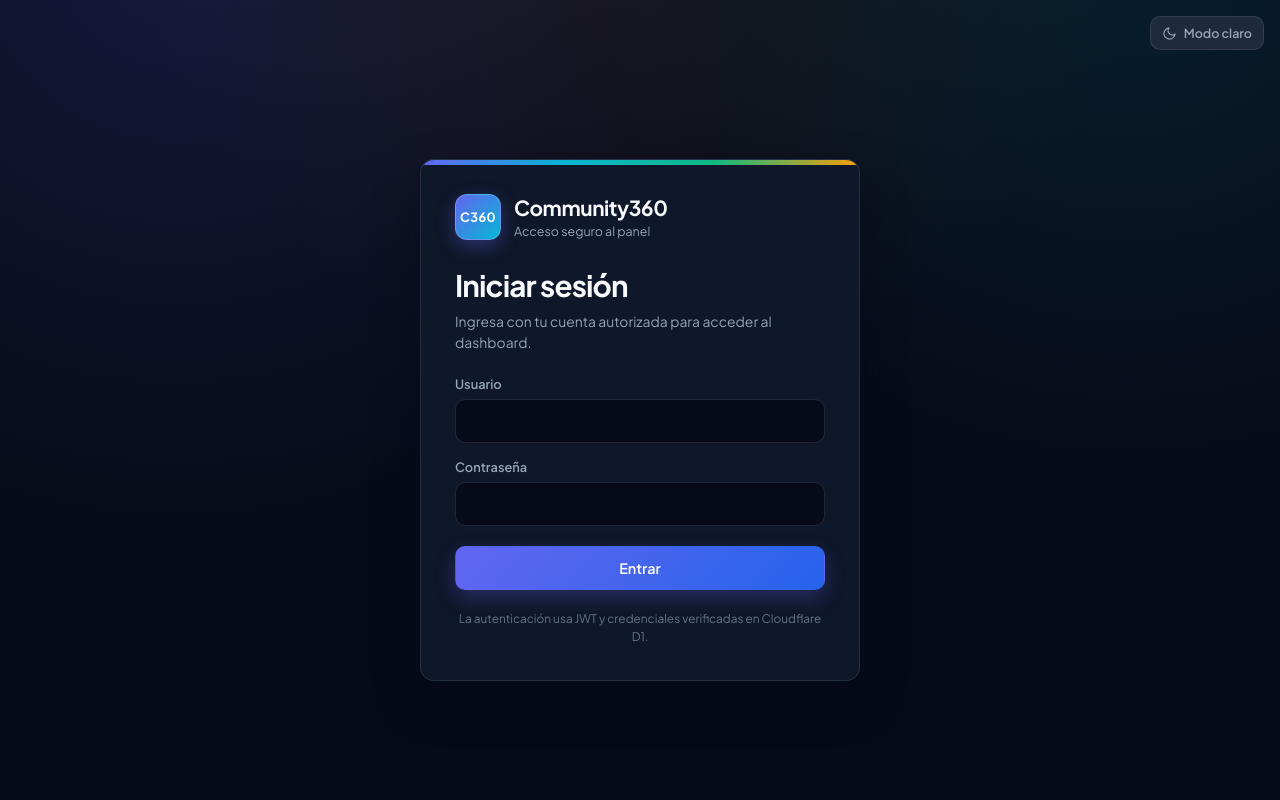
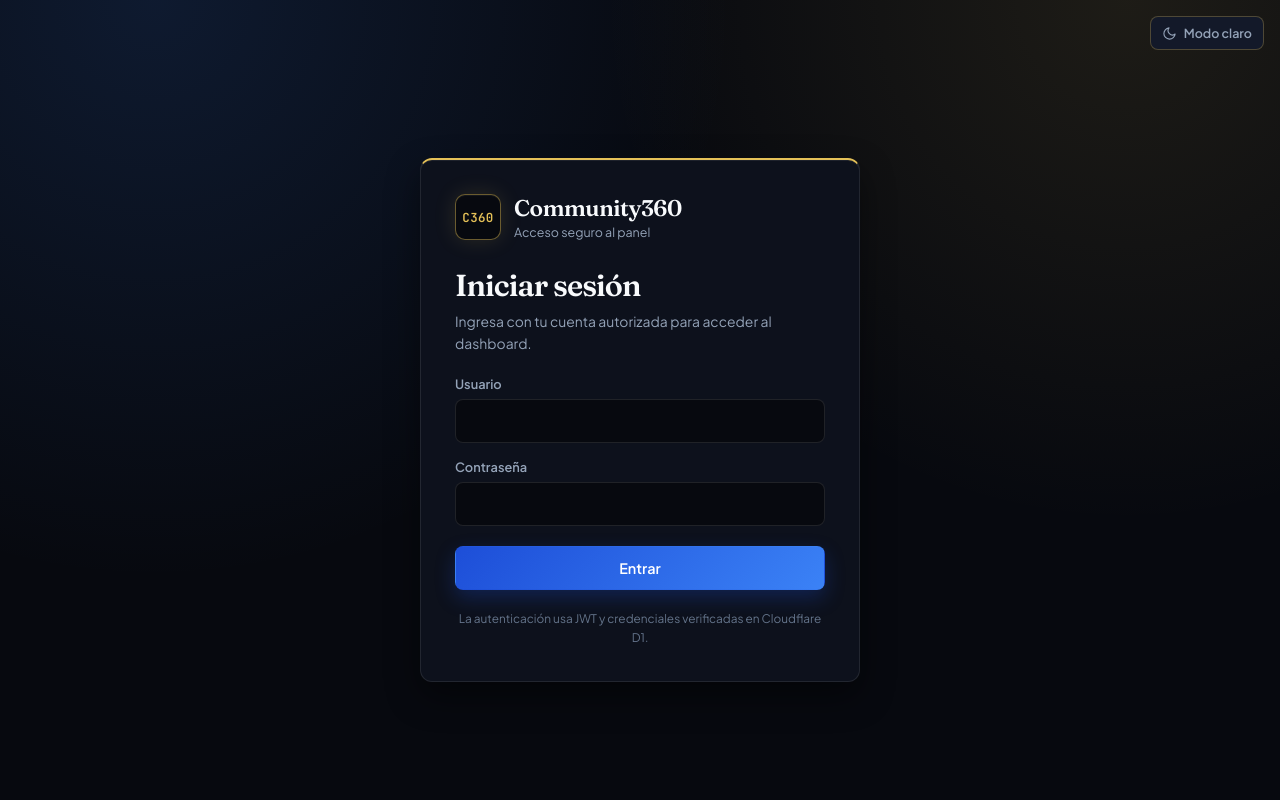
Before and after one commit to Jose-ma12/Community360, a FastAPI app: page /static/login.html in a window 1280 px wide. Run offline with FastAPI, Linux system fonts and the light colour scheme.

Commit message:
Aplica diseño refinado en tonos joya y oro champán con modo oscuro y claro

```diff
--- a/static/login.html
+++ b/static/login.html
@@ -13,7 +13,7 @@
   </script>
   <link rel="preconnect" href="https://fonts.googleapis.com">
   <link rel="preconnect" href="https://fonts.gstatic.com" crossorigin>
-  <link href="https://fonts.googleapis.com/css2?family=JetBrains+Mono:wght@500;600&amp;family=Plus+Jakarta+Sans:wght@400;500;600;700&amp;display=swap" rel="stylesheet">
+  <link href="https://fonts.googleapis.com/css2?family=Fraunces:wght@500;600&amp;family=JetBrains+Mono:wght@500;600&amp;family=Plus+Jakarta+Sans:wght@400;500;600;700&amp;display=swap" rel="stylesheet">
   <link rel="stylesheet" href="/static/styles.css">
 </head>
 <body class="login-body">
--- a/static/styles.css
+++ b/static/styles.css
@@ -1,95 +1,105 @@
 :root {
-  --bg-main: #070B19;
+  --bg-main: #07090F;
   --bg-gradient:
-    radial-gradient(circle at 14% -8%, rgba(99, 102, 241, 0.16), transparent 42%),
-    radial-gradient(circle at 88% -10%, rgba(6, 182, 212, 0.12), transparent 38%),
-    radial-gradient(circle at 50% -18%, rgba(245, 158, 11, 0.08), transparent 46%);
-  --bg-card: #0F172A;
-  --bg-elevated: #1E293B;
-  --border-color: rgba(148, 163, 184, 0.18);
+    radial-gradient(circle at 12% 0%, rgba(59, 130, 246, 0.14), transparent 42%),
+    radial-gradient(circle at 88% 0%, rgba(229, 193, 88, 0.10), transparent 38%);
+  --bg-card: #0D111C;
+  --card-border: 1px solid rgba(255, 255, 255, 0.09);
+  --card-shadow: inset 0 1px 0 rgba(255, 255, 255, 0.07), 0 14px 34px rgba(0, 0, 0, 0.45);
+  --bg-elevated: #131929;
+  --border-color: rgba(255, 255, 255, 0.10);
   --text-primary: #F8FAFC;
   --text-secondary: #94A3B8;
   --text-muted: #64748B;
-  --card-shadow: 0 18px 45px rgba(2, 6, 23, 0.45);
-
-  --accent-indigo: #6366F1;
-  --accent-cyan: #06B6D4;
+  --accent-gold: #E5C158;
+  --accent-sapphire: #3B82F6;
   --accent-emerald: #10B981;
-  --accent-gold: #F59E0B;
-  --accent-violet: #8B5CF6;
-  --accent-pink: #EC4899;
-  --accent-blue: #3B82F6;
+  --accent-amethyst: #8B5CF6;
+  --accent-rose: #F43F5E;
+  --accent-cyan: #0EA5E9;
+  --accent-amber: #D97706;
   --accent-teal: #14B8A6;
 
-  --badge-indigo-bg: rgba(99, 102, 241, 0.16);
-  --badge-indigo-text: #C7D2FE;
-  --badge-indigo-border: rgba(99, 102, 241, 0.32);
+  --badge-bg: rgba(59, 130, 246, 0.14);
+  --badge-text: #93C5FD;
+  --badge-border: rgba(59, 130, 246, 0.30);
+  --pill-a-bg: rgba(229, 193, 88, 0.12);
+  --pill-a-text: #E5C158;
+  --pill-a-border: rgba(229, 193, 88, 0.34);
+  --pill-b-bg: rgba(59, 130, 246, 0.14);
+  --pill-b-text: #93C5FD;
+  --pill-b-border: rgba(59, 130, 246, 0.34);
 
-  --pill-a-bg: rgba(99, 102, 241, 0.16);
-  --pill-a-text: #C7D2FE;
-  --pill-a-border: rgba(99, 102, 241, 0.35);
-  --pill-b-bg: rgba(6, 182, 212, 0.14);
-  --pill-b-text: #67E8F9;
-  --pill-b-border: rgba(6, 182, 212, 0.32);
-
-  --sent-pos-bg: rgba(16, 185, 129, 0.15);
+  --sent-pos-bg: rgba(16, 185, 129, 0.14);
   --sent-pos-text: #34D399;
   --sent-pos-border: rgba(16, 185, 129, 0.32);
-  --sent-neu-bg: rgba(245, 158, 11, 0.15);
-  --sent-neu-text: #FBBF24;
-  --sent-neu-border: rgba(245, 158, 11, 0.32);
-  --sent-neg-bg: rgba(239, 68, 68, 0.15);
-  --sent-neg-text: #F87171;
-  --sent-neg-border: rgba(239, 68, 68, 0.32);
+  --sent-neu-bg: rgba(229, 193, 88, 0.14);
+  --sent-neu-text: #E5C158;
+  --sent-neu-border: rgba(229, 193, 88, 0.32);
+  --sent-neg-bg: rgba(244, 63, 94, 0.14);
+  --sent-neg-text: #FB7185;
+  --sent-neg-border: rgba(244, 63, 94, 0.32);
 
-  --chart-grid: rgba(148, 163, 184, 0.12);
+  --chart-grid: rgba(255, 255, 255, 0.07);
   --chart-tick: #94A3B8;
-  --chart-tooltip-bg: #0F172A;
-  --chart-tooltip-border: rgba(148, 163, 184, 0.28);
+  --chart-tooltip-bg: #0D111C;
+  --chart-tooltip-border: rgba(229, 193, 88, 0.28);
   --chart-tooltip-text: #F8FAFC;
 
-  --radius-card: 14px;
-  --radius-control: 10px;
+  --radius-card: 12px;
+  --radius-control: 8px;
+  --font-display: "Fraunces", Georgia, serif;
   --font-sans: "Plus Jakarta Sans", "Segoe UI", Arial, sans-serif;
   --font-mono: "JetBrains Mono", "SFMono-Regular", Consolas, monospace;
 }
 
 [data-theme="light"] {
-  --bg-main: #F1F5F9;
+  --bg-main: #F8F7F4;
   --bg-gradient:
-    radial-gradient(circle at 14% -8%, rgba(59, 130, 246, 0.09), transparent 42%),
-    radial-gradient(circle at 88% -10%, rgba(139, 92, 246, 0.07), transparent 38%);
+    radial-gradient(circle at 12% 0%, rgba(37, 99, 235, 0.06), transparent 42%),
+    radial-gradient(circle at 88% 0%, rgba(180, 83, 9, 0.05), transparent 38%);
   --bg-card: #FFFFFF;
-  --bg-elevated: #F8FAFC;
-  --border-color: #E2E8F0;
-  --text-primary: #0F172A;
-  --text-secondary: #475569;
-  --text-muted: #64748B;
-  --card-shadow: 0 8px 24px rgba(15, 23, 42, 0.06);
+  --card-border: 1px solid #E6E2D8;
+  --card-shadow: 0 10px 28px rgba(28, 25, 23, 0.06);
+  --bg-elevated: #F3F1EC;
+  --border-color: #E6E2D8;
+  --text-primary: #18181B;
+  --text-secondary: #52525B;
+  --text-muted: #71717A;
+  --accent-gold: #B45309;
+  --accent-sapphire: #2563EB;
+  --accent-emerald: #059669;
+  --accent-amethyst: #7C3AED;
+  --accent-rose: #E11D48;
+  --accent-cyan: #0284C7;
+  --accent-amber: #B45309;
+  --accent-teal: #0D9488;
 
-  --badge-indigo-text: #4338CA;
-  --pill-a-bg: #EEF2FF;
-  --pill-a-text: #4338CA;
-  --pill-a-border: rgba(99, 102, 241, 0.28);
-  --pill-b-bg: #ECFEFF;
-  --pill-b-text: #0E7490;
-  --pill-b-border: rgba(6, 182, 212, 0.28);
+  --badge-bg: #EEF2FF;
+  --badge-text: #1D4ED8;
+  --badge-border: rgba(37, 99, 235, 0.28);
+  --pill-a-bg: #FBF3DF;
+  --pill-a-text: #92400E;
+  --pill-a-border: rgba(180, 83, 9, 0.28);
+  --pill-b-bg: #EEF2FF;
+  --pill-b-text: #1D4ED8;
+  --pill-b-border: rgba(37, 99, 235, 0.28);
 
   --sent-pos-bg: #ECFDF5;
   --sent-pos-text: #047857;
   --sent-pos-border: rgba(16, 185, 129, 0.28);
-  --sent-neu-bg: #FFFBEB;
-  --sent-neu-text: #B45309;
-  --sent-neu-border: rgba(245, 158, 11, 0.3);
-  --sent-neg-bg: #FEF2F2;
-  --sent-neg-text: #B91C1C;
-  --sent-neg-border: rgba(239, 68, 68, 0.28);
+  --sent-neu-bg: #FBF3DF;
+  --sent-neu-text: #92400E;
+  --sent-neu-border: rgba(180, 83, 9, 0.28);
+  --sent-neg-bg: #FFF1F2;
+  --sent-neg-text: #BE123C;
+  --sent-neg-border: rgba(244, 63, 94, 0.28);
 
-  --chart-grid: rgba(15, 23, 42, 0.08);
-  --chart-tick: #475569;
+  --chart-grid: rgba(24, 24, 27, 0.07);
+  --chart-tick: #52525B;
   --chart-tooltip-bg: #FFFFFF;
-  --chart-tooltip-border: #E2E8F0;
-  --chart-tooltip-text: #0F172A;
+  --chart-tooltip-border: #E6E2D8;
+  --chart-tooltip-text: #18181B;
 }
 
 * { box-sizing: border-box; }
@@ -145,22 +155,32 @@ a:hover { color: var(--accent-cyan); }
   height: 44px;
   display: grid;
   place-items: center;
-  border: 1px solid rgba(255, 255, 255, 0.18);
-  border-radius: 12px;
-  background: linear-gradient(135deg, #6366F1, #06B6D4);
-  color: #FFFFFF;
-  font-size: 0.8rem;
-  font-weight: 700;
+  border: 1px solid rgba(229, 193, 88, 0.45);
+  border-radius: 10px;
+  background: #07090F;
+  color: var(--accent-gold);
+  font-family: var(--font-mono);
+  font-size: 0.78rem;
+  font-weight: 600;
   letter-spacing: 0.03em;
-  box-shadow: 0 6px 18px rgba(99, 102, 241, 0.35);
+  font-variant-numeric: tabular-nums;
+  box-shadow: 0 0 22px rgba(229, 193, 88, 0.14), inset 0 1px 0 rgba(255, 255, 255, 0.05);
 }
 
-.brand h1 { margin: 0; color: var(--text-primary); font-size: 1.1rem; font-weight: 700; letter-spacing: -0.015em; }
+.brand h1 {
+  margin: 0;
+  color: var(--text-primary);
+  font-family: var(--font-display);
+  font-size: 1.22rem;
+  font-weight: 600;
+  letter-spacing: -0.02em;
+}
 .brand p {
   margin: 2px 0 0;
   max-width: 52ch;
   overflow: hidden;
   color: var(--text-secondary);
+  font-family: var(--font-sans);
   font-size: 0.8rem;
   text-overflow: ellipsis;
   white-space: nowrap;
@@ -173,18 +193,18 @@ a:hover { color: var(--accent-cyan); }
   align-items: center;
   gap: 7px;
   padding: 8px 11px;
-  border: 1px solid var(--border-color);
+  border: 1px solid rgba(229, 193, 88, 0.28);
   border-radius: var(--radius-control);
   background: var(--bg-elevated);
   color: var(--text-secondary);
-  font-family: inherit;
+  font-family: var(--font-sans);
   font-size: 0.78rem;
   font-weight: 600;
   cursor: pointer;
   transition: background-color 0.25s ease, color 0.25s ease, border-color 0.25s ease, transform 0.18s ease;
 }
-.theme-toggle:hover { transform: translateY(-1px); border-color: var(--accent-indigo); color: var(--text-primary); }
-.theme-toggle:focus-visible { outline: 2px solid var(--accent-indigo); outline-offset: 2px; }
+.theme-toggle:hover { transform: translateY(-1px); border-color: var(--accent-gold); color: var(--accent-gold); box-shadow: 0 0 0 3px rgba(229, 193, 88, 0.08); }
+.theme-toggle:focus-visible { outline: 2px solid var(--accent-gold); outline-offset: 2px; }
 .theme-toggle .icon { width: 15px; height: 15px; flex: 0 0 auto; }
 .theme-toggle .icon-sun { display: none; }
 [data-theme="light"] .theme-toggle .icon-sun { display: block; }
@@ -203,29 +223,30 @@ a:hover { color: var(--accent-cyan); }
   font-family: var(--font-mono);
   font-size: 0.72rem;
   font-weight: 500;
+  font-variant-numeric: tabular-nums;
   transition: background-color 0.25s ease, color 0.25s ease, border-color 0.25s ease;
 }
 .status-pill .dot { width: 8px; height: 8px; flex: 0 0 auto; border-radius: 50%; background: var(--text-muted); }
-.status-pill .dot.ok { background: #10B981; box-shadow: 0 0 0 3px rgba(16, 185, 129, 0.16); }
-.status-pill .dot.bad { background: #EF4444; box-shadow: 0 0 0 3px rgba(239, 68, 68, 0.14); }
+.status-pill .dot.ok { background: #10B981; box-shadow: 0 0 0 3px rgba(16, 185, 129, 0.18), 0 0 12px rgba(16, 185, 129, 0.45); }
+.status-pill .dot.bad { background: #F43F5E; box-shadow: 0 0 0 3px rgba(244, 63, 94, 0.16); }
 
 .btn {
   padding: 9px 14px;
   border: 1px solid transparent;
   border-radius: var(--radius-control);
-  font-family: inherit;
+  font-family: var(--font-sans);
   font-size: 0.82rem;
   font-weight: 600;
   cursor: pointer;
   transition: background-color 0.25s ease, color 0.25s ease, border-color 0.25s ease, transform 0.18s ease;
 }
 .btn:hover { transform: translateY(-1px); }
-.btn:focus-visible { outline: 2px solid var(--accent-indigo); outline-offset: 2px; }
+.btn:focus-visible { outline: 2px solid var(--accent-gold); outline-offset: 2px; }
 .btn:disabled { opacity: 0.65; cursor: wait; transform: none; }
-.btn-primary { background: linear-gradient(135deg, #6366F1, #2563EB); color: #FFFFFF; box-shadow: 0 8px 20px rgba(99, 102, 241, 0.28); }
+.btn-primary { background: linear-gradient(135deg, #1D4ED8, #3B82F6); color: #FFFFFF; box-shadow: 0 8px 20px rgba(29, 78, 216, 0.28); }
 .btn-primary:hover { filter: brightness(1.08); }
-.btn-ghost { background: var(--bg-elevated); border-color: var(--border-color); color: var(--text-secondary); }
-.btn-ghost:hover { border-color: var(--accent-indigo); color: var(--text-primary); }
+.btn-ghost { background: var(--bg-elevated); border-color: rgba(229, 193, 88, 0.28); color: var(--text-secondary); }
+.btn-ghost:hover { border-color: var(--accent-gold); color: var(--accent-gold); box-shadow: 0 0 0 3px rgba(229, 193, 88, 0.08); }
 
 main { padding: 28px 0 52px; }
 
@@ -276,13 +305,13 @@ main { padding: 28px 0 52px; }
 .card,
 .login-card {
   background: var(--bg-card);
-  border: 1px solid var(--border-color);
+  border: var(--card-border);
   border-radius: var(--radius-card);
   box-shadow: var(--card-shadow);
   transition: background-color 0.25s ease, color 0.25s ease, border-color 0.25s ease, transform 0.2s ease;
 }
 .card { min-width: 0; padding: 18px; }
-.card:hover { transform: translateY(-2px); border-color: rgba(99, 102, 241, 0.45); }
+.card:hover { transform: translateY(-2px); border-color: rgba(229, 193, 88, 0.32); }
 
 .card h3 {
   display: flex;
@@ -511,43 +566,55 @@ table.data tbody td:nth-child(8) {
 .sentiment[data-sentiment="neutral"] { background: var(--sent-neu-bg); border-color: var(--sent-neu-border); color: var(--sent-neu-text); }
 .sentiment[data-sentiment="negative"] { background: var(--sent-neg-bg); border-color: var(--sent-neg-border); color: var(--sent-neg-text); }
 
-.empty { padding: 16px 0; color: var(--text-muted); text-align: center; }
+.empty { padding: 16px 0; color: var(--text-muted); font-family: var(--font-sans); text-align: center; }
 
 .login-body { min-height: 100vh; display: grid; place-items: center; padding: 68px 24px 28px; }
-.login-card { position: relative; width: min(440px, 100%); padding: 34px; overflow: hidden; }
-.login-card::before {
-  content: "";
-  position: absolute;
-  top: 0;
-  left: 0;
-  right: 0;
-  height: 5px;
-  background: linear-gradient(90deg, #6366F1, #06B6D4, #10B981, #F59E0B);
+.login-card {
+  position: relative;
+  width: min(440px, 100%);
+  padding: 34px;
+  overflow: hidden;
+  border-top: 2px solid #E5C158;
 }
 .login-brand { display: flex; align-items: center; gap: 13px; margin-bottom: 26px; }
 .login-brand .brand-mark { width: 46px; height: 46px; }
-.login-brand-copy h1 { margin: 0; color: var(--text-primary); font-size: 1.3rem; font-weight: 700; letter-spacing: -0.02em; }
-.brand-subtitle { margin: 2px 0 0; color: var(--text-secondary); font-size: 0.78rem; }
+.login-brand-copy h1 {
+  margin: 0;
+  color: var(--text-primary);
+  font-family: var(--font-display);
+  font-size: 1.42rem;
+  font-weight: 600;
+  letter-spacing: -0.02em;
+}
+.brand-subtitle { margin: 2px 0 0; color: var(--text-secondary); font-family: var(--font-sans); font-size: 0.78rem; }
 
 .login-heading { margin-bottom: 22px; }
-.login-heading h2 { margin: 0 0 7px; color: var(--text-primary); font-size: 1.85rem; font-weight: 700; letter-spacing: -0.03em; }
-.login-heading p { margin: 0; color: var(--text-secondary); font-size: 0.87rem; line-height: 1.55; }
+.login-heading h2 {
+  margin: 0 0 7px;
+  color: var(--text-primary);
+  font-family: var(--font-display);
+  font-size: 1.9rem;
+  font-weight: 600;
+  letter-spacing: -0.03em;
+}
+.login-heading p { margin: 0; color: var(--text-secondary); font-family: var(--font-sans); font-size: 0.87rem; line-height: 1.55; }
 
 .error {
   display: none;
   margin-bottom: 14px;
   padding: 10px 12px;
-  border: 1px solid rgba(239, 68, 68, 0.35);
+  border: 1px solid rgba(244, 63, 94, 0.35);
   border-radius: var(--radius-control);
-  background: rgba(239, 68, 68, 0.1);
+  background: rgba(244, 63, 94, 0.10);
   color: var(--text-primary);
+  font-family: var(--font-sans);
   font-size: 0.82rem;
   line-height: 1.5;
 }
 .error.show { display: block; }
 
 .field { margin-bottom: 16px; }
-.field label { display: block; margin-bottom: 7px; color: var(--text-secondary); font-size: 0.8rem; font-weight: 600; }
+.field label { display: block; margin-bottom: 7px; color: var(--text-secondary); font-family: var(--font-sans); font-size: 0.8rem; font-weight: 600; }
 .field input {
   width: 100%;
   padding: 12px 13px;
```
Also changed, not shown: other parts of static/styles.css (+76 -42 lines), static/app.js (+11 -11 lines), static/dashboard.html (+49 -9 lines).
